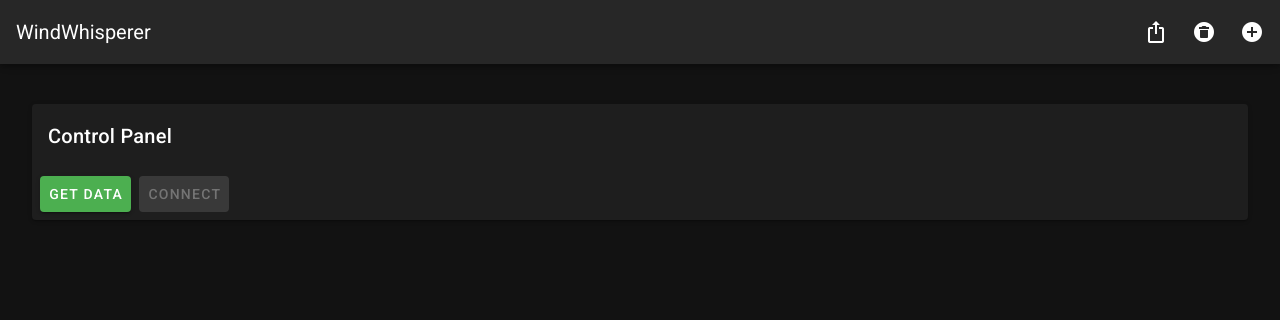
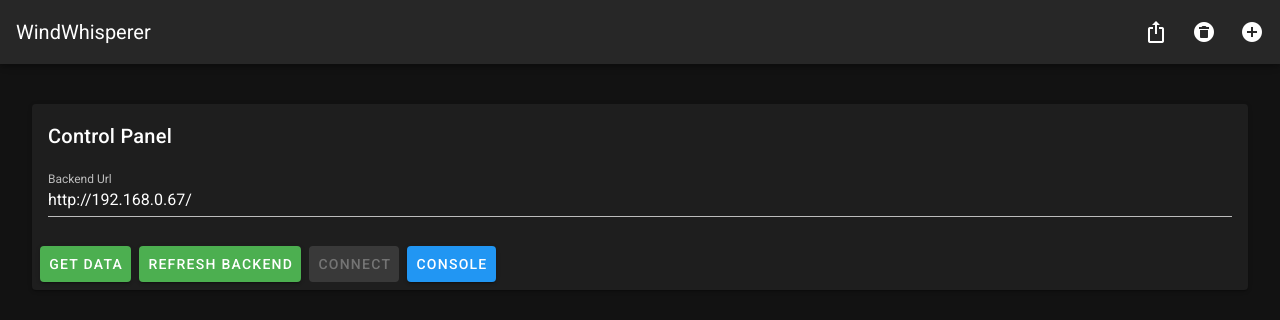
Before and after one commit to tokfrans03/VanLife, a Vue app in the folder vanlifevue/: page / in a window 1280 px wide. Shown: the top 320 px of the page. Built offline with nearby package versions, Linux system fonts and the light colour scheme.

Commit message:
added mqtt

```diff
--- a/vanlifevue/src/views/Home.vue
+++ b/vanlifevue/src/views/Home.vue
@@ -2,20 +2,30 @@
   <div class="home">
     <v-card dark class="my-2">
       <v-card-title>Control Panel</v-card-title>
+      <v-text-field label="Backend Url" v-model="Backend_Url" class="mx-4"></v-text-field>
       <v-card-actions>
         <v-btn color="success" @click="Get()">Get data</v-btn>
-        <v-btn :disabled="config" @click="connect" color="success">connect</v-btn>
+        <v-btn color="success" @click="refreshconfig()">Refresh Backend</v-btn>
+        <v-btn
+          :disabled="Object.entries(config).length === 0"
+          @click="connect()"
+          color="success"
+        >connect</v-btn>
+        <v-btn color="primary" @click="cons()">Console</v-btn>
       </v-card-actions>
     </v-card>
-    <v-card>
-
-    </v-card>
+    <v-card></v-card>
+    <v-snackbar v-model="snacc">
+      {{snacc_text}}
+      <v-btn text color="error" @click.native="snac = false">Close</v-btn>
+    </v-snackbar>
   </div>
 </template>
 
 <script>
 // @ is an alias to /src
 import axios from "axios";
+var mqtt = require("mqtt");
 
 export default {
   name: "home",
@@ -24,22 +34,34 @@ export default {
   data: () => ({
     Backend_Url: "http://192.168.0.67/",
     config: {},
-    connected: false
+    connected: false,
+    snacc: false,
+    snacc_text: "Unable to "
   }),
   methods: {
     Get() {
       axios
         .get(this.Backend_Url)
         .then(response => {
-          console.log(response)
-          this.config = response
+          console.log(response);
+          this.config = response.data.config;
+        })
+        .catch(error => {
+          this.snacc_text += "get config";
+          this.snacc = true;
         });
     },
+    refreshconfig() {
+      axios.get(this.Backend_Url + "refresh").catch(error => {
+        this.snacc_text += "reach backend";
+        this.snacc = true;
+      });
+    },
     connect() {
-      var mqtt_url = this.config.mqtt.url
+      var mqtt_url = this.config.mqtt.url;
       var url = "mqtt://" + mqtt_url;
       var options = {
-        port: 8883,
+        port: this.config.mqtt.port,
         clientId:
           "mqttjs_" +
           Math.random()
@@ -61,6 +83,9 @@ export default {
         });
       this.connected = true;
     },
+    cons() {
+      console.log(this.config);
+    }
   }
 };
 </script>
```
Also changed, not shown: 2 other files (tests, documents, lock files or other folders).
